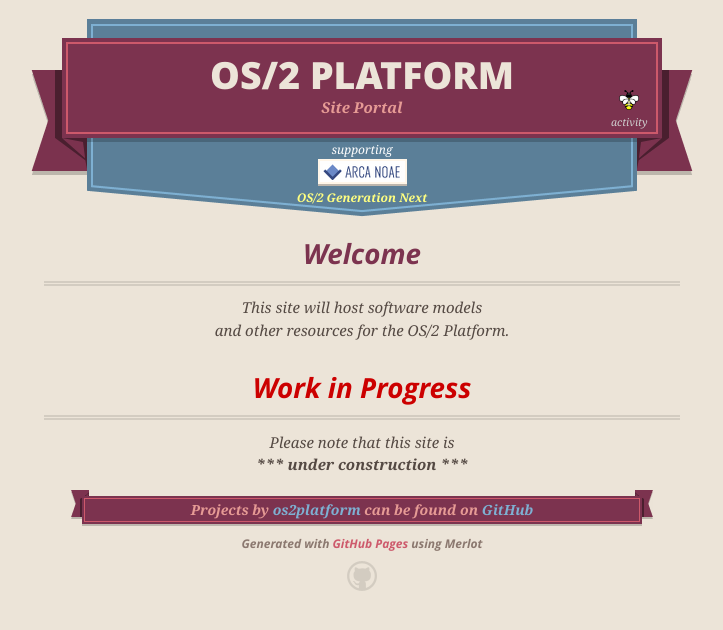
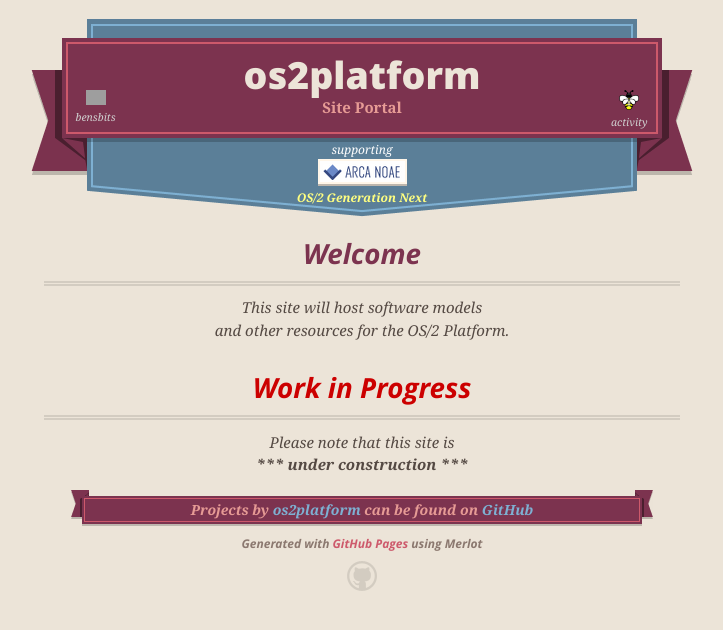
Before and after one commit to os2platform/os2platform.github.io, a plain HTML site: page index.html in a window 1280 px wide. Shown: the whole page, without its empty margins (278-1001 px from the left). Drawn offline with nearby package versions, Linux system fonts and the light colour scheme; grey boxes are pictures that could not be loaded.

Commit message:
Added link to bensbits

```diff
--- a/index.html
+++ b/index.html
@@ -19,7 +19,7 @@ $(document).ready(function () {
 $('#main_content').headsmart()
 })
 </script>
-<title>OS/2 Platform by os2platform</title>
+<title>OS/2 Platform</title>
 </head>
 
 <body>
@@ -31,7 +31,7 @@ $('#main_content').headsmart()
 <header>
 <span class="ribbon-outer">
 <span class="ribbon-inner">
-<h1><a style="color: #ece4d8;" href="https://github.com/os2platform?tab=repositories">OS/2 Platform</a></h1>
+<h1><a style="color: #ece4d8;" href="https://github.com/os2platform">os2platform</a></h1>
 <h2>Site Portal</h2>
 </span>
 <span class="left-tail"></span>
@@ -49,6 +49,13 @@ $('#main_content').headsmart()
 
 
 <section id="main_content">
+
+<p style="position:absolute; margin-top:-14em; margin-left:3em; border-width:0; font-size:0.7em;color:white;">
+<a href="http://bensbits.github.io">
+<span style="font-weight:normal;font-style:italic;color:#d0d0d0;">
+<img style="border:0px; box-shadow:0px 0px 0px; margin:0; padding:0;" src="https://avatars2.githubusercontent.com/u/20506234?v=3&s=400" width="20"><br>
+bensbits</span></a><br>
+</p>
 
 <!-- Image based on http://i.imgur.com/Onp1Q.png -->
 <p style="position:absolute; margin-left:54em; margin-top:-14em; border-width:0; font-size:0.7em;color:white;">
--- a/stylesheets/os2platform.css
+++ b/stylesheets/os2platform.css
@@ -9,14 +9,14 @@ div.shell {
   width: 800px;
 }
 
-/*header h1 {
-  font-style: italic;
+header h1 {
+/*  font-style: italic;*/
   text-transform: none;
-}*/
+}
 
 header h2 {
   background-color: #7c334f;
-  font: bold italic 1em/1.5 Georgia, Times, “Times New Roman”, serif;
+  font: bold /*italic*/ 1em/1.5 Georgia, Times, “Times New Roman”, serif;
   color: #e69b95;
   padding-bottom: 14px;
   margin-top: 0px;
```
